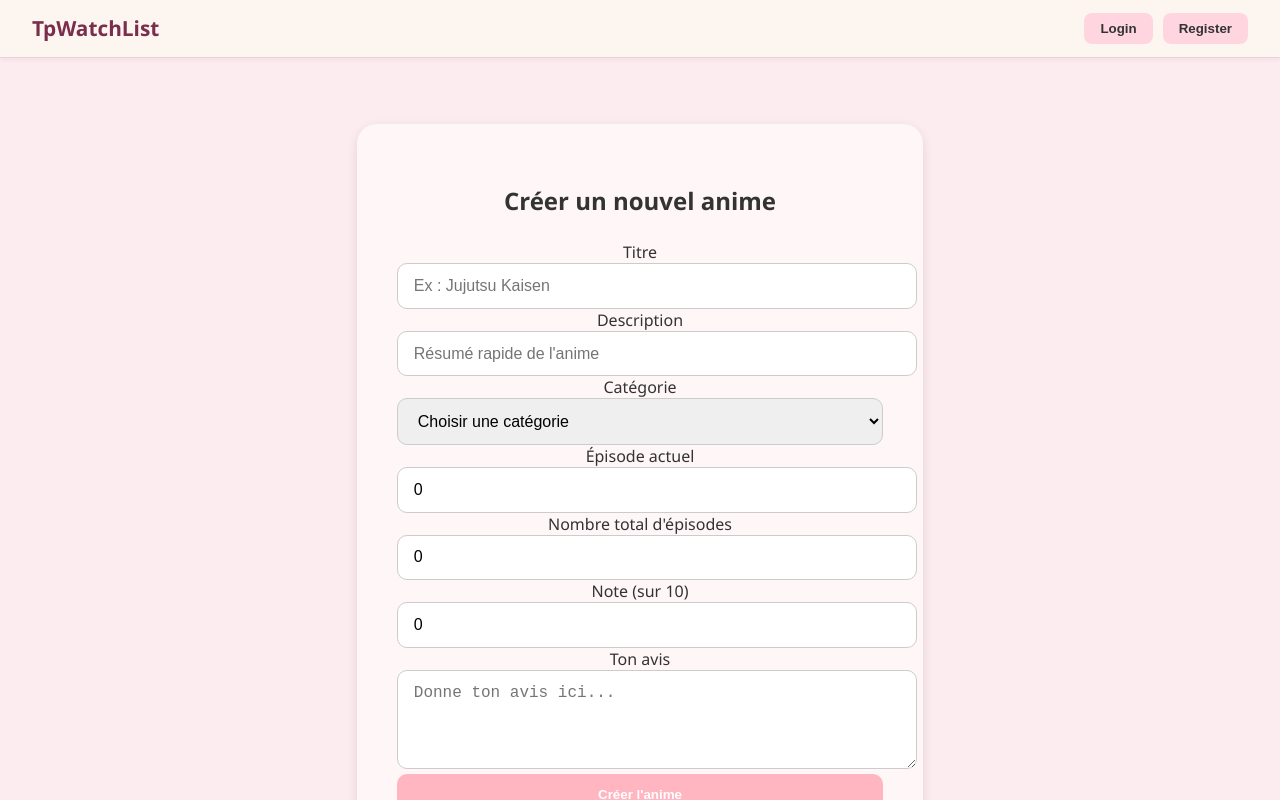
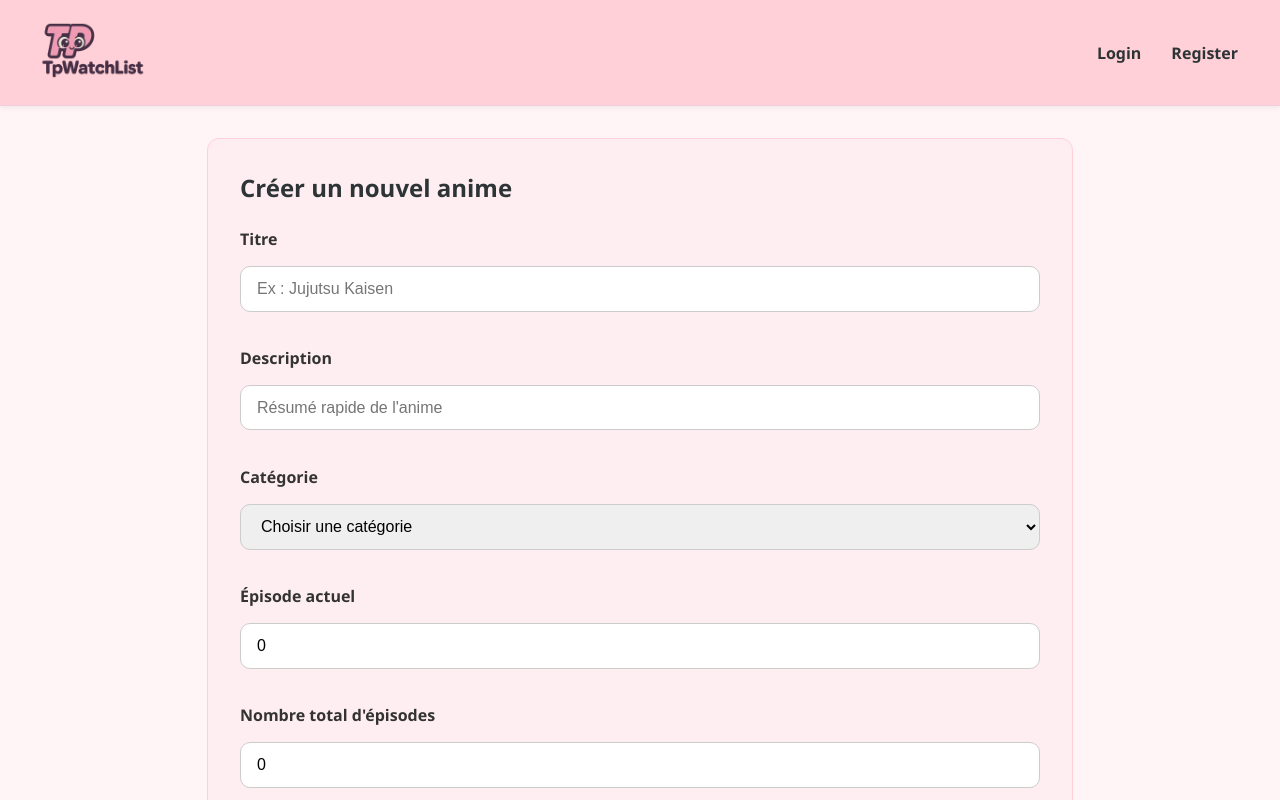
Before and after one commit to Cloxylol/tpWatchList, a React (Create React App) app in the folder front/: page /creation in a window 1280 px wide. Shown: the top 800 px of the page. Built offline with nearby package versions, Linux system fonts and the light colour scheme; the HTML template or start-up script is replaced by a standard one.

Commit message:
premier jet css

```diff
--- a/front/src/App.css
+++ b/front/src/App.css
@@ -3,13 +3,25 @@ body {
   margin: 0;
   padding: 0;
   font-family: 'Segoe UI', sans-serif;
-  background-color: #fdecef; /* fond rose pastel */
+  background-color: #FFF5F7; /* fond rose pastel */
   color: #333;
 }
 
+.btn-primary {
+  background-color: #f78fb3;
+  color: white;
+  border: none;
+  border-radius: 8px;
+  padding: 12px;
+  font-size: 14px;
+  cursor: pointer;
+}
+.btn-primary:hover {
+  background-color: #e6679c
+}
 /* ============ FORM CONTAINER ============ */
 .page-container {
-  min-height: 100vh;
+  min-height: 50vh;
   display: flex;
   justify-content: center;
   align-items: center;
@@ -17,114 +29,189 @@ body {
 }
 
 .login-card {
-  background-color: #fff6f8;
-  padding: 3%;
+  background-color: #ffeef1;
+  padding: 40px;
   border-radius: 20px;
-  box-shadow: 0 4px 12px rgba(0, 0, 0, 0.1);
-  width: 80%;
-  max-width: 30%;
+  box-shadow: 0px 0px 4px 1px #FFD0D7;
   text-align: center;
-    display: flex;
+  width: 300px;
+}
+
+.login-card h2 {
+  margin-bottom: 20px;
+  color: #333;
+}
+
+.login-card input {
+  width: 100%;
+  padding: 12px;
+  margin: 10px 0;
+  border: 1px solid #FEE4E8;
+  border-radius: 8px;
+  background-color: white;
+  box-sizing: border-box;
+  font-size: 14px;
+}
+
+.login-card button {
+  width: 100%;
+  margin-top: 10px;
+}
+
+.card {
+  background-color: #ffeef1;
+  border: 1px solid #FFD0D7;
+  padding: 2rem;
+  border-radius: 12px;
+  width: 800px;
+}
+
+.card h2 {
+  color: #2D3436;
+  text-align: left;
+  margin-top: 0;
+  margin-bottom: 1.5rem;
+}
+
+.card form {
+  display: flex;
   flex-direction: column;
   gap: 1rem;
 }
-
-.card {
-  background-color: #fff6f8;
-  padding: 2.5rem;
-  border-radius: 20px;
-  box-shadow: 0 4px 12px rgba(0, 0, 0, 0.1);
-  width: 90%;
-  max-width: 40%;
-  text-align: center;
+.card form label {
+  font-weight: bold;
 }
-
-
-.card h2, .card h1 {
-  margin-bottom: 1.5rem;
-  color: #333;
+.card form input,
+form select,
+form textarea {
+  padding: 0.5rem;
+  font-size: 1rem;
+  border: 1px solid #ccc;
+  border-radius: 10px;
+  width: 100%;
+  box-sizing: border-box;
+  padding: 0.8rem 1rem;
+  margin-bottom: 1.2rem;
 }
-
-
-
-input, select, textarea {
-  padding: 0.8rem 1rem;
-  border-radius: 10px;
-  border: 1px solid #ccc;
-  font-size: 1rem;
-  width: 100%;
-}
-
-button {
-  background-color: #ffb6c1;
+.card form button {
+  background-color: #f78fb3;
   color: white;
-  font-weight: bold;
   border: none;
-  border-radius: 10px;
-  padding: 0.8rem;
+  border-radius: 15px;
+  padding: 12px;
+  width: 100px;
+  font-size: 14px;
   cursor: pointer;
-  transition: background-color 0.3s ease;
-  width: 100%;
-}
-
-button:hover {
-  background-color: #ff91a4;
+  margin-top: 10px;
 }
 
 /* ============ NAVBAR ============ */
 .navbar {
-  background-color: #fdf6f0;
+  background-color: #FFD0D7;
+  color: #2D3436;
+  font-weight: 600;
   display: flex;
   justify-content: space-between;
   align-items: center;
   box-shadow: 0 2px 5px rgba(0, 0, 0, 0.05);
   border-bottom: 1px solid #f0cdda;
-  padding: 0.8rem 2rem;
+  padding: 0rem 2rem;
 }
 
 .navbar-logo {
-  font-size: 1.3rem;
-  font-weight: bold;
-  color: #7a2e4d;
+  height: 100px;
+    transform: scale(1.2); /* zoom de 20% */
+  transform-origin: left center;
 }
 
 .navbar-buttons {
   display: flex;
   gap: 10px;
 }
-
 .navbar-buttons button {
-  background-color: #ffd6e0;
-  color: #333;
-  border: none;
-  border-radius: 8px;
-  padding: 8px 16px;
-  font-weight: bold;
-  cursor: pointer;
-  transition: background-color 0.3s ease;
+    background: none;
+    border: none;
+    color: #2D3436;
+    font: inherit;
+    font-weight: 600;
+    cursor: pointer;
+    text-decoration: none;
+    padding: 0;
+    margin: 0 10px;
+    transition: color 0.3s;
 }
 
 .navbar-buttons button:hover {
-  background-color: #ffc3cf;
+    color: #f78fb3;
+    text-decoration: underline;
 }
 
+
+
 /* ============ ANIME CARDS ============ */
-.anime-container {
+.anime-list-container {
+  margin-left: 20%;
+  margin-right: 20%;
+}
+.anime-list-nav{
+  width: 100%;
+  text-align: right;
+}
+.anime-list-nav button {
+  margin-right: 10px;
+}
+.animes-container {
   display: flex;
   flex-wrap: wrap;
+  flex-direction: column;
+  align-items: center;
   gap: 20px;
-  padding: 20px;
+  padding: 20px 0px 20px 0px;
   justify-content: center;
 }
+.anime-filter{
+  border-radius: 8px;
+  background-color: #FEF0F3;
+  padding: 5px;
+  border: none;
+  border: 1px solid #FFD0D7;
+}
+.anime-card {
+  display: flex;
+  align-items: center;
+  width: 100%;
+  background-color: #FEF0F3;
+  border-radius: 25px;
+  box-shadow: 0px 0px 4px 1px #FFD0D7;
+  gap: 20px;
+}
 
-.anime-card {
-  background-color: white;
-  border: 1px solid #ccc;
-  border-radius: 10px;
-  width: 250px;
-  padding: 15px;
-  box-shadow: 0 4px 8px rgba(0,0,0,0.1);
-  transition: transform 0.2s ease;
+.anime-left {
+  width: 150px;
+  flex-shrink: 0;
+  overflow: hidden;
+  border-radius: 20px 0 0 20px;
+}
+
+.anime-left img {
+  width: 100%;
+  height: 100%;
+  object-fit: cover;
+  display: block;
+}
+
+.anime-center {
+  flex: 1;
+  display: flex;
+  padding: 20px 0px 20px 0px;
+  flex-direction: column;
+  gap: 8px;
+}
+
+.anime-right {
+  display: flex;
+  flex-direction: column;
+  padding: 20px 20px 20px 0px;
 }
 
 .anime-card:hover {
@@ -133,10 +220,54 @@ button:hover {
 
 .anime-card h3 {
   margin-top: 0;
-  color: #7e11bd;
+  color: #2D3436;
 }
 
 .anime-card button {
   margin-right: 5px;
   margin-top: 10px;
 }
+
+/* */
+.anime-detail {
+  max-width: 800px;
+  color: #2D3436;
+  margin: 40px auto;
+  padding: 20px;
+  background-color: #ffeef1;
+  border-radius: 16px;
+  box-shadow: 0px 0px 4px 1px #FFD0D7;
+  font-family: 'Segoe UI', sans-serif;
+  color: #2d3436;
+}
+.anime-title {
+  font-size: 2rem;
+  margin-bottom: 24px;
+  text-align: center;
+  color: #2D3436;
+}
+
+.anime-detail-content {
+  display: flex;
+  flex-direction: row;
+  gap: 24px;
+  align-items: flex-start;
+  flex-wrap: wrap;
+}
+
+.anime-detail-image {
+  width: 250px;
+  height: auto;
+  border-radius: 12px;
+  object-fit: cover;
+  flex-shrink: 0;
+}
+
+.anime-info {
+  flex: 1;
+  display: flex;
+  flex-direction: column;
+  gap: 12px;
+  font-size: 1rem;
+  line-height: 1.5;
+}
--- a/front/src/Components/AnimeDetail/AnimeDetail.jsx
+++ b/front/src/Components/AnimeDetail/AnimeDetail.jsx
@@ -22,11 +22,25 @@ const AnimeDetail = () => {
     if (!anime) return <p>Chargement...</p>;
 
     return (
-        <div>
-            <h1>{anime.title}</h1>
+        <div className="anime-detail">
+        <h1 className="anime-title">{anime.title}</h1>
+
+        <div className="anime-detail-content">
+            <img
+            src="https://fr.web.img5.acsta.net/pictures/19/08/01/09/52/4803203.jpg"
+            alt={anime.title}
+            className="anime-detail-image"
+            />
+
+            <div className="anime-info">
             <p><strong>Description :</strong> {anime.description}</p>
             <p><strong>Catégorie :</strong> {anime.category}</p>
+            <p><strong>Note :</strong> {anime.rating}</p>
+            <p><strong>Avis :</strong> {anime.review}</p>
+            <p><strong>Episode :</strong> {anime.progress.currentEpisode} / {anime.progress.totalEpisodes}</p>
             <p><strong>Auteur :</strong> {anime.author?.prenom} {anime.author?.nom}</p>
+            </div>
+        </div>
         </div>
     );
 };
--- a/front/src/Components/Creation/Creation.jsx
+++ b/front/src/Components/Creation/Creation.jsx
@@ -18,7 +18,7 @@ const Creation = () => {
 
         axios
             .post(
-                "http://localhost:8080/animes",
+                "http://localhost:8080/animes/create",
                 {
                     title,
                     description,
@@ -128,7 +128,7 @@ const Creation = () => {
                         rows={4}
                     />
 
-                    <button type="submit">Créer l'anime</button>
+                    <button type="submit">Ajouter</button>
                 </form>
             </div>
         </div>
--- a/front/src/Components/Login/Login.jsx
+++ b/front/src/Components/Login/Login.jsx
@@ -41,7 +41,7 @@ return (
         value={password}
         onChange={(e) => setPassword(e.target.value)}
       />
-      <button onClick={handleLogin}>Connexion</button>
+      <button className="btn-primary" onClick={handleLogin}>Connexion</button>
     </div>
   </div>
 );
--- a/front/src/Components/Navbar/Navbar.jsx
+++ b/front/src/Components/Navbar/Navbar.jsx
@@ -2,6 +2,7 @@ import React from "react";
 import { useNavigate } from "react-router-dom";
 import { jwtDecode } from "jwt-decode";
 import "../../App.css";
+import logo from '../../assets/logo.png';
 
 
 export default function Navbar() {
@@ -30,7 +31,7 @@ export default function Navbar() {
         <nav className="navbar">
 
             <div className="navbar-left">
-                <span className="navbar-logo">TpWatchList</span>
+            <img src={logo} alt="TpWatchList Logo" className="navbar-logo" />
             </div>
 
             <div className="navbar-buttons">
@@ -39,7 +40,7 @@ export default function Navbar() {
                     <>
                         <button onClick={() => navigate("/home")}>Accueil</button>
                         <button onClick={handleLogout}>Logout</button>
-                        <span className="navbar-welcome">Bonjour {prenom} !</span>
+                        <span className="navbar-welcome">{prenom}</span>
                     </>
                 ) : (
                     <>
--- a/front/src/Components/Register/Register.jsx
+++ b/front/src/Components/Register/Register.jsx
@@ -60,7 +60,7 @@ const Register = () => {
             value={password}
             onChange={(e) => setPassword(e.target.value)}
           />
-          <button type="submit">Inscription</button>
+          <button className="btn-primary" type="submit">Inscription</button>
         </form>
       </div>
     </div>
```
Also changed, not shown: front/src/Components/Home/Home.jsx (+37 -18 lines), front/src/assets/logo.png (added).
